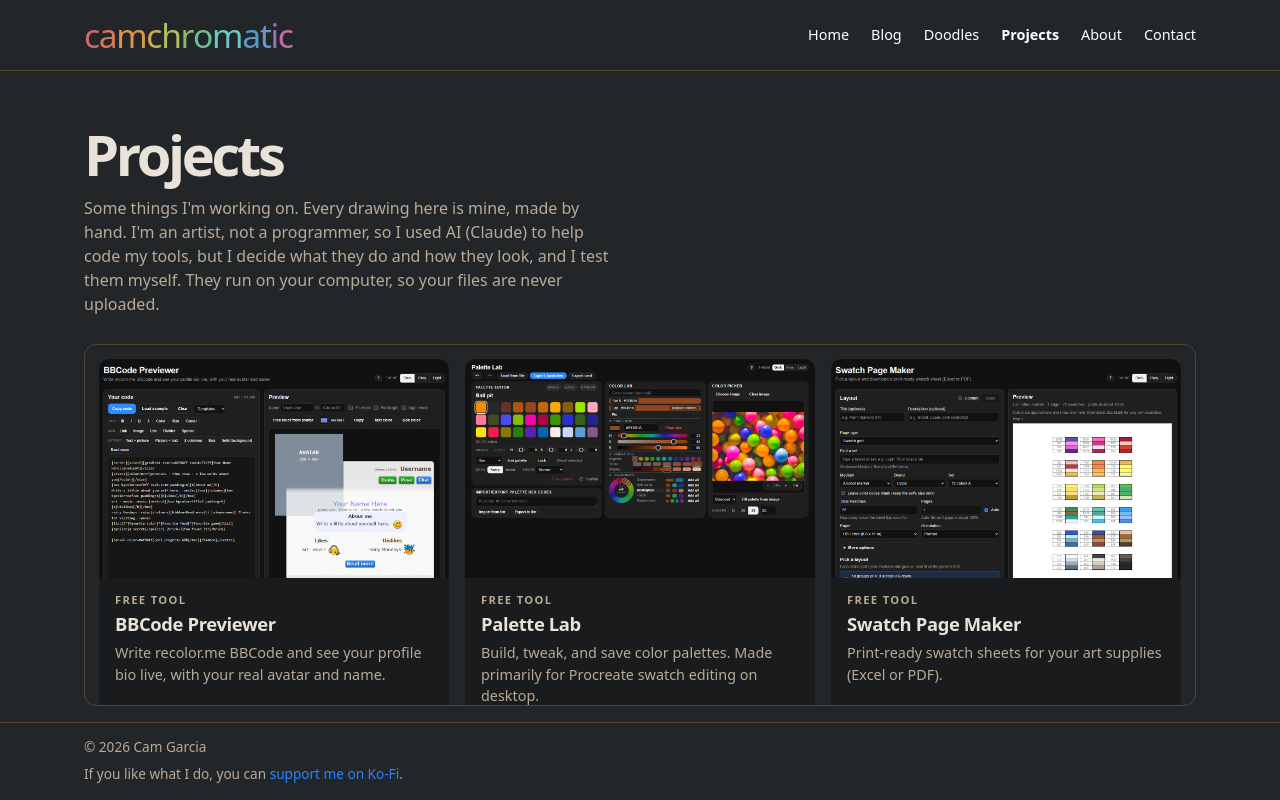
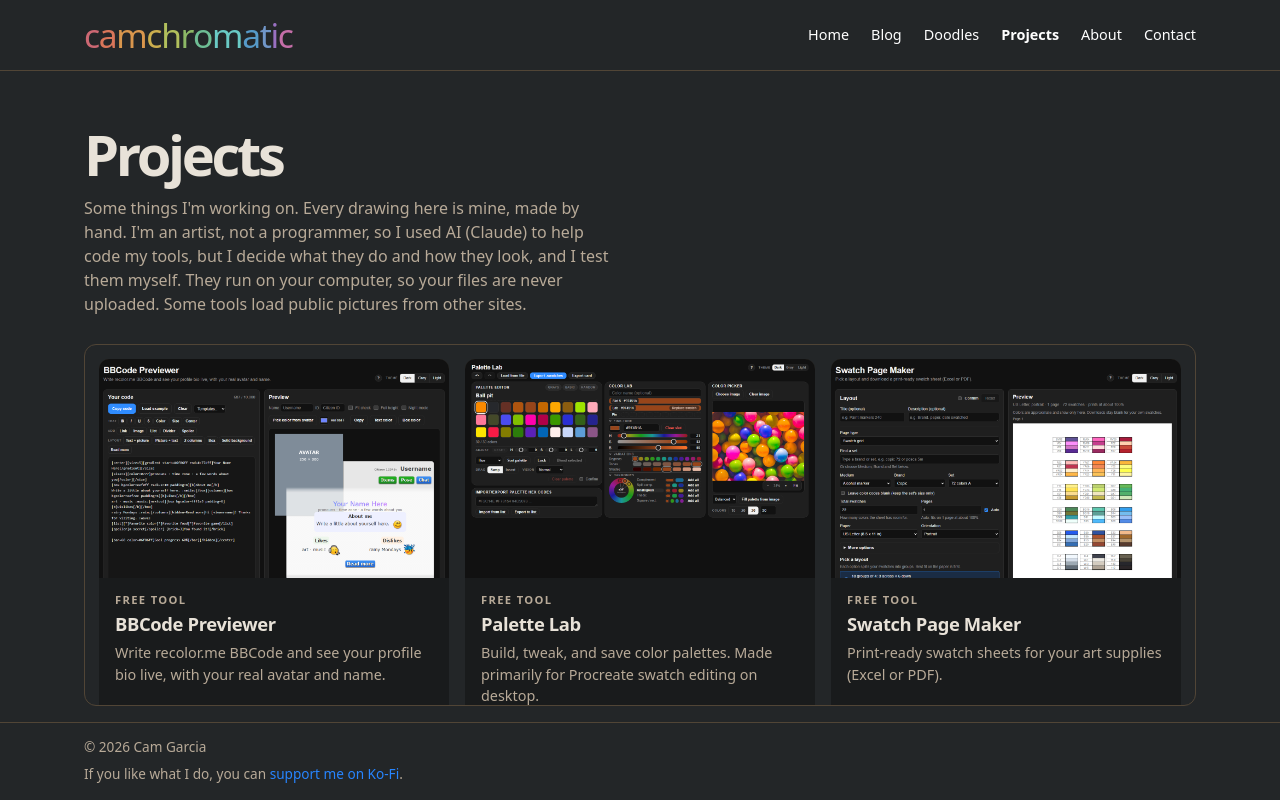
Before and after one commit to camchromatic/camchromatic, a plain HTML site: page projects.html in a window 1280 px wide. Drawn offline with Linux system fonts and the light colour scheme; no server answers.

Commit message:
Projects intro: note that some tools load public pictures from other sites

```diff
--- a/projects.html
+++ b/projects.html
@@ -48,7 +48,7 @@ body>main>.hero{flex:none}
 <body>
 <header><div class="wrap top"><a class="brand" href="index.html" aria-label="CamChromatic home"><span style="color:#cc6873">c</span><span style="color:#d9765a">a</span><span style="color:#d9964d">m</span><span style="color:#cbae4e">c</span><span style="color:#b1bf5c">h</span><span style="color:#8cb866">r</span><span style="color:#6ebd94">o</span><span style="color:#6acac5">m</span><span style="color:#569ac8">a</span><span style="color:#7096c8">t</span><span style="color:#9970c1">i</span><span style="color:#c46ea8">c</span></a><nav><a href="index.html">Home</a><a href="blog.html">Blog</a><a href="doodles.html">Doodles</a><a href="projects.html" aria-current="page">Projects</a><a href="about.html">About</a><a href="contact.html">Contact</a></nav></div></header>
 <main class="wrap loading" id="page">
-<section class="hero"><h1>Projects</h1><p class="intro" id="intro">Some things I'm working on. Every drawing here is mine, made by hand. I'm an artist, not a programmer, so I used AI (Claude) to help code my tools, but I decide what they do and how they look, and I test them myself. They run on your computer, so your files are never uploaded.</p></section>
+<section class="hero"><h1>Projects</h1><p class="intro" id="intro">Some things I'm working on. Every drawing here is mine, made by hand. I'm an artist, not a programmer, so I used AI (Claude) to help code my tools, but I decide what they do and how they look, and I test them myself. They run on your computer, so your files are never uploaded. Some tools load public pictures from other sites.</p></section>
 <div class="frame"><section class="grid" id="cards" aria-label="Projects">
 <a class="project-card" href="bbcode-previewer/"><img src="media/projects/bbcode-previewer-2026-11-15.png" alt="Screenshot of BBCode Previewer" loading="lazy"><div class="text"><div class="kind">Free Tool</div><h2>BBCode Previewer</h2><p>Write recolor.me BBCode and see your profile bio live, with your real avatar and name.</p></div></a>
 <a class="project-card" href="palette-lab.html"><img src="media/projects/palette-lab-2026-11-05c.png" alt="Screenshot of Palette Lab" loading="lazy"><div class="text"><div class="kind">Free Tool</div><h2>Palette Lab</h2><p>Build, tweak, and save color palettes. Made primarily for Procreate swatch editing on desktop.</p></div></a>
```
Also changed, not shown: 1 other file.
